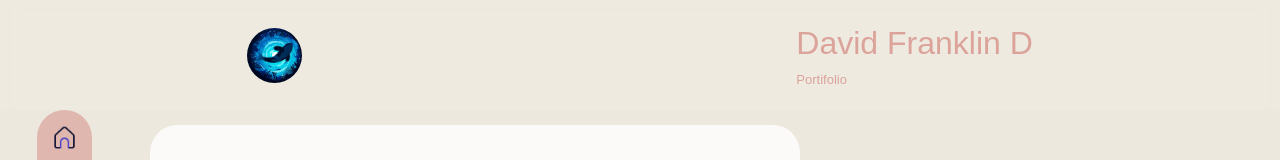
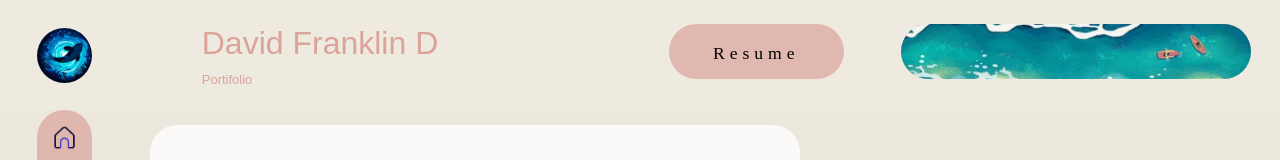
Before and after one commit to Davidfrank1999/david-portfolio, a React (Vite) app: page / in a window 1280 px wide. Shown: the top 160 px of the page. Built offline with nearby package versions, Linux system fonts and the light colour scheme; no server answers.

Commit message:
refactor: adjusted top nav bar's right container. - aligned the img to the below 'left nav bar'

```diff
--- a/src/Components/NavBar/NavBar.module.css
+++ b/src/Components/NavBar/NavBar.module.css
@@ -1,4 +1,3 @@
-
 .Navbartop {
   position: fixed;
   width: 100%;
@@ -12,9 +11,9 @@
 .NavTopContainer1 {
   height: 110px;
   display: flex;
-    flex:1;
+  flex: 1;
   justify-content: space-around;
-    align-items:center;
+  align-items: center;
 }
 
 .LogoImg {
@@ -23,7 +22,6 @@
   object-fit: cover;
   border-radius: 50%;
 }
-
 
 .NavName {
   font-size: xx-large;
@@ -35,13 +33,12 @@
   color: var(--letter-color);
 }
 
-
 /* Nav Left */
 
 .Navbarleft {
   width: 100px;
   height: 82vh;
-    top:110px;
+  top: 110px;
   position: fixed;
   /* background-color: #3d3d3d; */
   display: flex;
@@ -63,52 +60,133 @@
 
 .NavleftUpper {
   height: 226px;
-            /* top: 21px; */
 }
 
 .NavleftMiddle {
   height: 131px;
-            /* top: 261px;  */
+
 }
 
 .NavleftBottom {
   height: 121px;
-            /* top: 411px;  */
 }
-
 
 /* Nav Icons */
 
 .NavIcon {
   width: 55px;
   height: 55px;
-
-    border-radius: 27.50px;
+  border-radius: 27.5px;
   display: flex;
   justify-content: center;
   align-items: center;
   cursor: pointer;
-
 }
 
 .NavIcon:hover {
-
   transition: 2s all ease-in-out 0s;
-    background: radial-gradient(circle, rgba(255, 207, 48, 0.911) 40%, transparent 100%);
-
+  background: radial-gradient(
+    circle,
+    rgba(255, 207, 48, 0.911) 40%,
+    transparent 100%
+  );
 }
 
 .NavIcon:hover .ToolTipText {
   visibility: visible;
 }
 
-
 .IconSet {
   width: 25px;
 }
 
-@media only screen and (max-width: 400px){
+.NavTopContainer2 {
+  width: 50%;
+  right: 0px;
+  display: flex;
+  flex-direction: row;
+  justify-content: space-around;
+}
+
+.LogoImg {
+  width: 55px;
+  justify-content: center;
+  align-items: center;
+  border-radius: 27.5px;
+  object-fit: cover;
+}
+
+.NavtopCommon {
+  top: 24px;
+  position: relative;
+  background-color: #dba39ab3;
+  border-radius: 27.5px;
+  height: 55px;
+}
+
+.Rectangle1 {
+  width: 175px;
+  cursor: pointer;
+  overflow: hidden;
+}
+.Rectangle1 span {
+  display: flex;
+  justify-content: center;
+  margin: 16px;
+  position: relative;
+  font-size: 1.1em;
+  font-family: "Times New Roman", Times, serif;
+  letter-spacing: 5px;
+  z-index: 1;
+}
+
+.ResumeLink {
+  text-decoration: none;
+  color: inherit;
+}
+
+.Rectangle1::before {
+  content: "";
+  position: absolute;
+  top: 0;
+  left: 0;
+  width: 0px;
+  height: 0px;
+  background: black;
+  border-radius: 50%;
+  transition: 1s;
+}
+
+.Rectangle1:hover::before {
+  width: 700px;
+  height: 700px;
+}
+
+.Rectangle2 {
+  width: 350px;
+}
+
+.Banner {
+  object-fit: cover;
+  border-radius: 27.5px;
+  height: 55px;
+  max-width: 350px;
+}
+
+@media only screen and (max-width: 400px) {
   .Navbarleft {
     display: none;
   }
+  /* Top nav bar */
+  .NavTopContainer2 {
+    display: none;
   }
+
+}
+
+@media only screen and (min-width: 400px) {
+    .LogoImg {
+        left: 37px;
+        position: absolute;
+      }
+}
--- a/src/Components/NavBar/NavBarTop.jsx
+++ b/src/Components/NavBar/NavBarTop.jsx
@@ -15,7 +15,7 @@ export default function NavBarTop() {
         </div>
       </div>
 
-      {/* <div className={styles.NavTopContainer2}>
+      <div className={styles.NavTopContainer2}>
         <a href={ResumePdf} target="_blank" className={styles.ResumeLink}>
         <div className={`${styles.Rectangle1} ${styles.NavtopCommon}`}>
 
@@ -29,7 +29,7 @@ export default function NavBarTop() {
             src={TopBanner}
           />
         </div>
-      </div> */}
+      </div>
     </nav>
   );
 }
```
Lines whose indentation alone changed are shown as unchanged.
